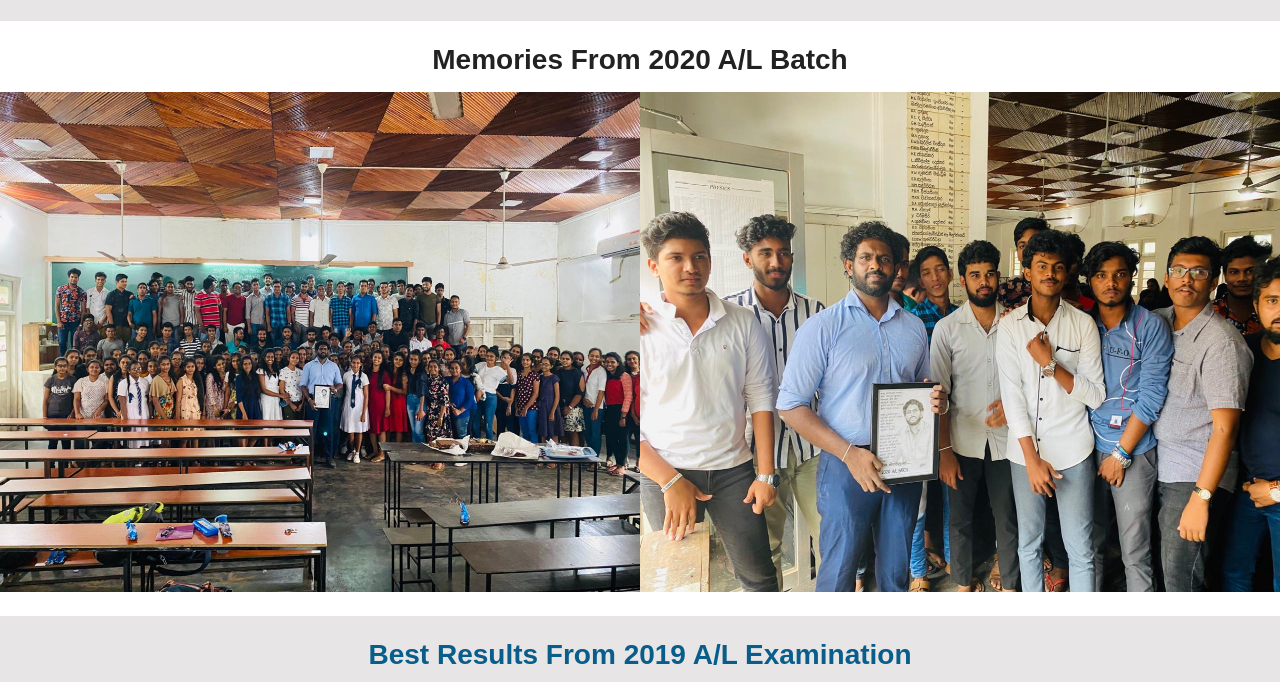
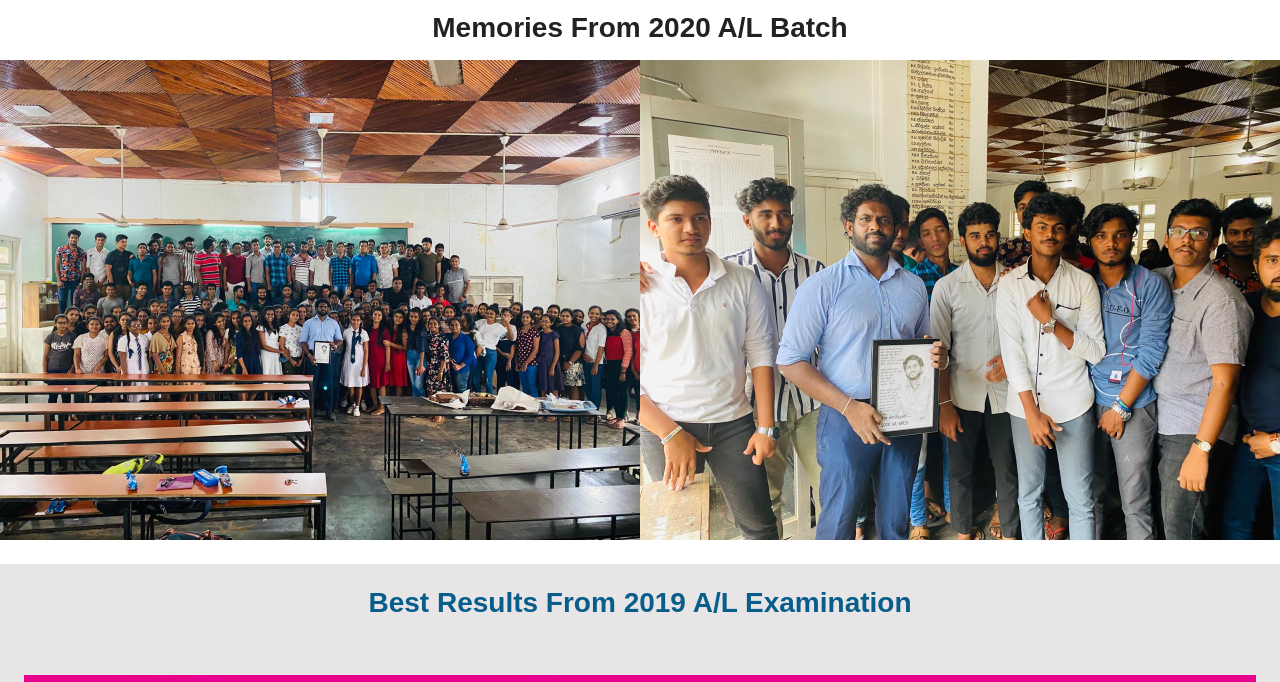
Before and after one commit to Mohamedizzath/hmahamalage, a plain HTML site: page about.html in a window 1280 px wide. Shown: the part 1077-1759 px from the top of the page. Drawn offline with nearby package versions, Linux system fonts and the light colour scheme; a web font is replaced by a local one.

Commit message:
changed about page

```diff
--- a/about.html
+++ b/about.html
@@ -57,7 +57,7 @@
     </div>
     <div class="row pt-2 futureRowAbout">
       <div class="col-md-4">
-        <img src="Images/profile.jpg" alt="profile" class="img-thumbnail m-3">
+        <img src="Images/profile.jpg" alt="profile" class="img-thumbnail m-auto ">
       </div>
       <div class="col-md-8 justify-content-center align-self-center ">
         <h5 class="pb-2">
@@ -105,10 +105,10 @@
     </div>
     <div class="row">
       <div class="col-md-6 pr-0 pl-0">
-        <img src="Images/2020_01.jpeg" class="img-fluid mw-100" alt="2020-01" style="height:500px !important;">
+        <img src="Images/2020_01.jpeg" class="img-fluid mw-100" alt="2020-01" style="max-height:500px !important;">
       </div>
       <div class="col-md-6 pl-0 pr-0">
-        <img src="Images/2020_02.jpeg" class="img-fluid mw-100" alt="2020-01" style="height:500px !important;">
+        <img src="Images/2020_02.jpeg" class="img-fluid mw-100" alt="2020-01" style="max-height:500px !important;">
       </div>
     </div>
     <div class="row">
```
